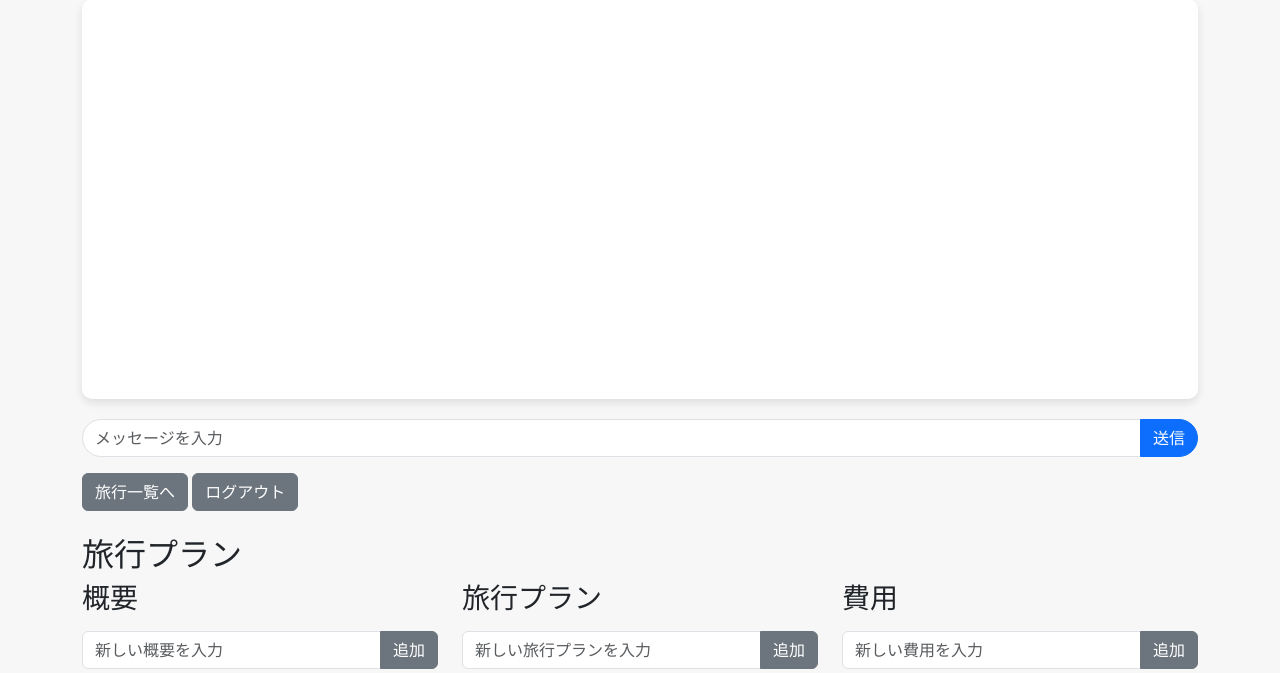
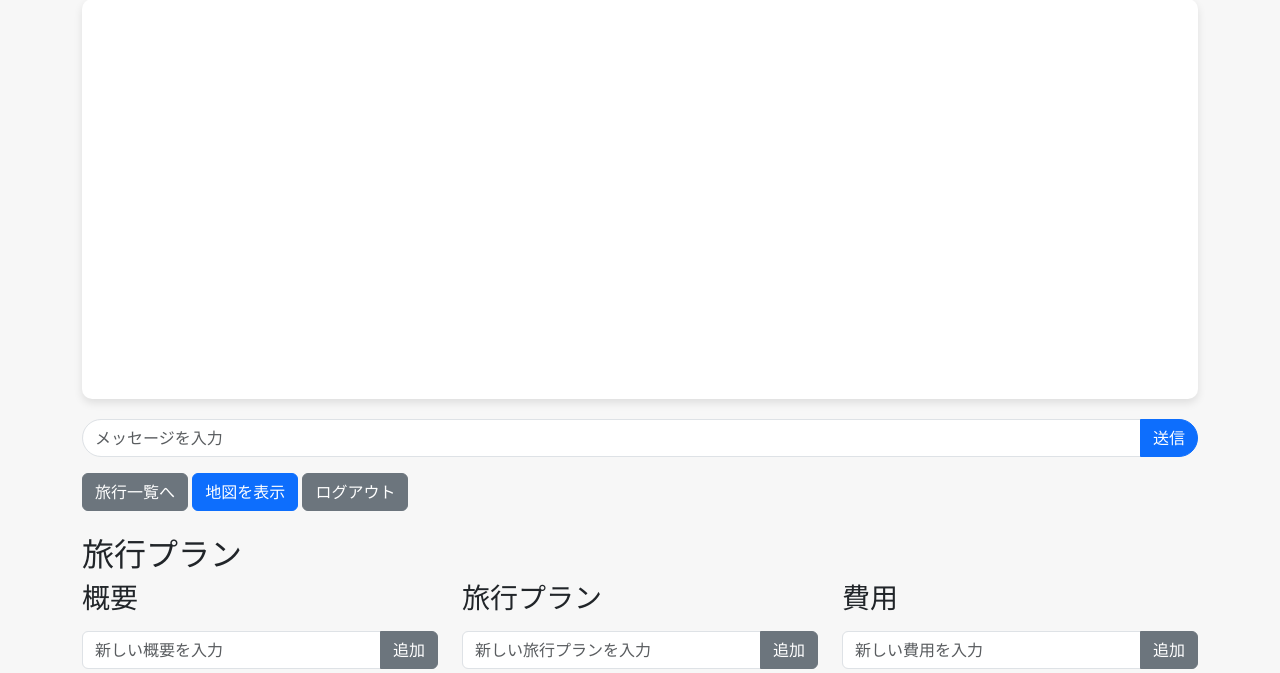
Before and after one commit to Yutak6116/travel-hub-test, a Flask app: template templates/chat.html in a window 1280 px wide. Shown: the part 109-782 px from the top of the page. Run offline with Flask 3, Linux system fonts and the light colour scheme; the template is opened without the code that fills it, so the values that code supplies are empty; some libraries are stand-ins or nearby versions.

Commit message:
add: マップ画面の追加

```diff
--- a/app.py
+++ b/app.py
@@ -15,11 +15,13 @@ from routes.oauth_routes import oauth_bp
 from routes.group_routes import group_bp
 from routes.friend_routes import friend_bp
 from routes.chat_routes import chat_bp
+from routes.map_routes import plan_bp
 
 app.register_blueprint(oauth_bp)
 app.register_blueprint(group_bp)
 app.register_blueprint(friend_bp)
 app.register_blueprint(chat_bp)
+app.register_blueprint(plan_bp)
 
 import routes
 
--- a/templates/chat.html
+++ b/templates/chat.html
@@ -88,10 +88,15 @@
         />
         <button class="btn btn-primary" type="submit">送信</button>
       </form>
-      <a href="{{ url_for('group.travels') }}" class="btn btn-secondary mt-3"
-        >旅行一覧へ</a
-      >
-      <a href="/logout" class="btn btn-secondary mt-3">ログアウト</a>
+      <div class="mt-3">
+        <a href="{{ url_for('group.travels') }}" class="btn btn-secondary"
+          >旅行一覧へ</a
+        >
+        <a href="{{ url_for('plan.show_map', room_id=room.id) }}" class="btn btn-primary"
+          >地図を表示</a
+        >
+        <a href="/logout" class="btn btn-secondary">ログアウト</a>
+      </div>
     </div>
 
     <!-- 旅行プラン表示＆編集セクション（ドラッグアンドドロップリスト） -->
--- a/templates/maps.html
+++ b/templates/maps.html
@@ -2,6 +2,7 @@
 <html>
 <head>
     <title>Travel Map</title>
+    <link href="https://cdn.jsdelivr.net/npm/bootstrap@5.1.3/dist/css/bootstrap.min.css" rel="stylesheet">
     <style>
         #map {
             height: 600px;
@@ -31,6 +32,8 @@
     <div class="tab-container">
         <button class="tab-button active" onclick="switchTab('travel-plan')">旅程</button>
         <button class="tab-button" onclick="switchTab('all-places')">全候補地</button>
+        <!-- チャットに戻るボタン -->
+        <a href="{{ url_for('chat.chat', room_id=room_id) }}" class="btn btn-primary" style="margin-left: 10px;">チャットに戻る</a>
     </div>
 
     <div id="map"></div>
```
Also changed, not shown: models.py (+10 -10 lines), routes/map_routes.py (+4 -3 lines).
